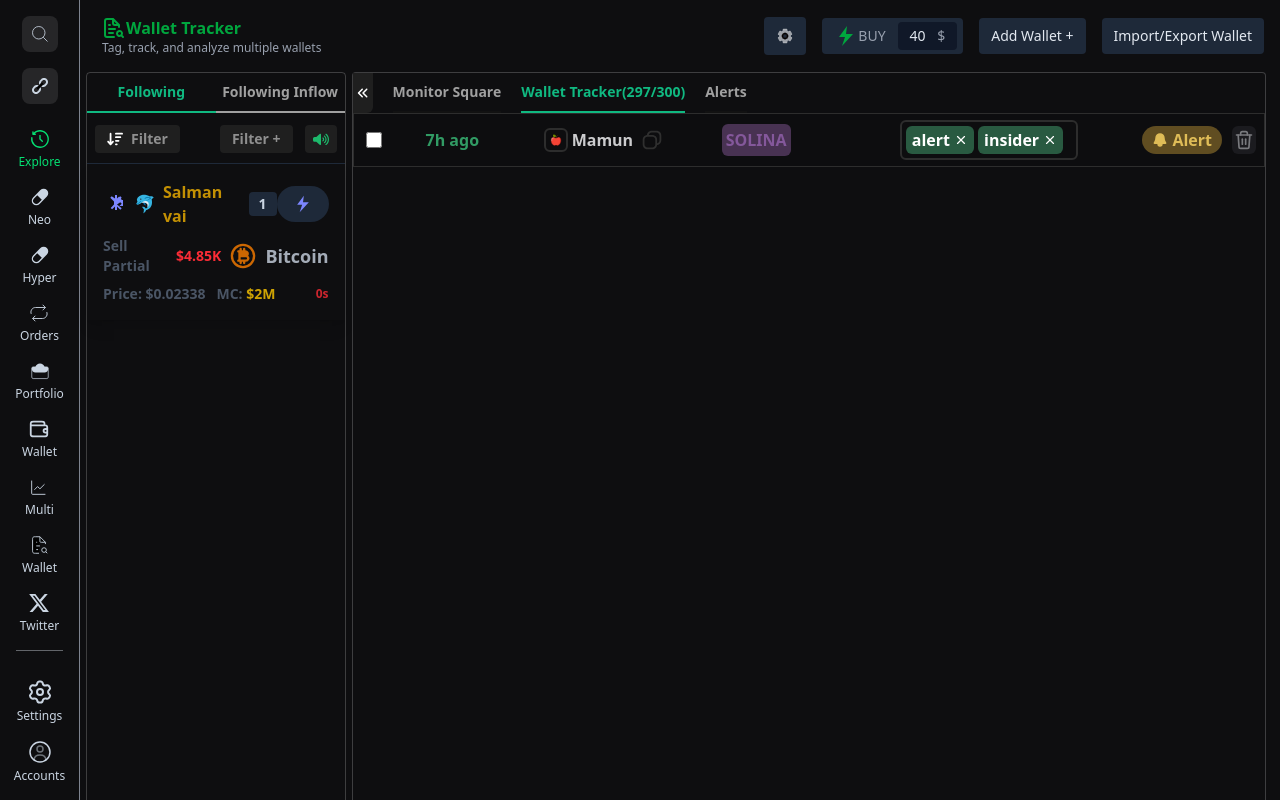
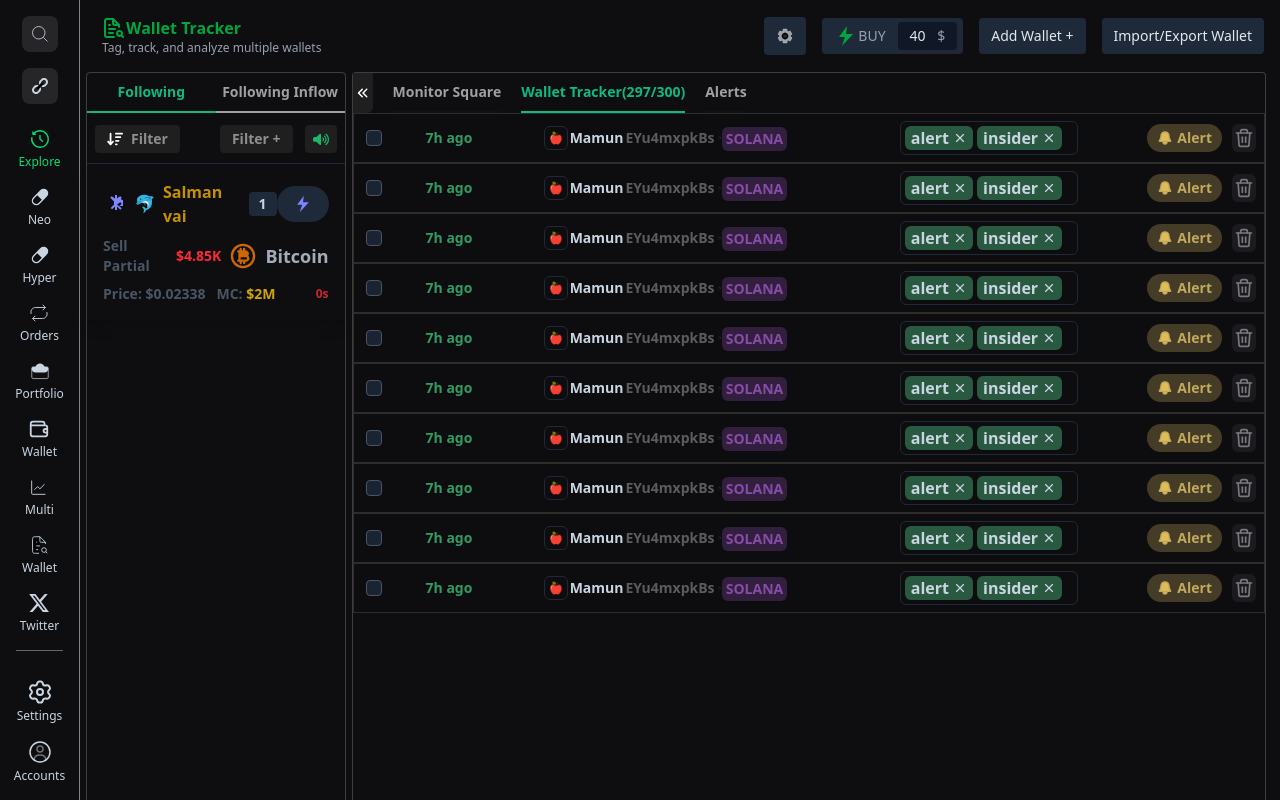
Before and after one commit to Hablu-Programmer-Team/Wallet-Tracker, a Vue app: page / in a window 1280 px wide. Built offline with nearby package versions, Linux system fonts and the light colour scheme.

Commit message:
table created successfully

```diff
--- a/src/components/common/button.vue
+++ b/src/components/common/button.vue
@@ -3,7 +3,7 @@ import Close from "../icons/icon.vue";
 </script>
 <template>
   <button
-    class="flex gap-1 bg-[#295A41] font-bold items-center px-1.5 py-0.5 rounded-md cursor-pointer"
+    class="flex gap-1 bg-[#295A41] text-slate-300 font-bold items-center px-1.5 rounded-md cursor-pointer"
   >
     <slot></slot>
     <Close />
--- a/src/components/common/button2.vue
+++ b/src/components/common/button2.vue
@@ -5,7 +5,7 @@ import icon2 from "../icons/icon2.vue";
 <template>
   <div class="flex gap-2.5 items-center cursor-pointer">
     <button
-      class="bg-[#604D21] flex gap-1 text-[#DFBC57] font-bold rounded-full px-2.5 py-0.5 items-center cursor-pointer"
+      class="bg-[#c2a95d]/30 flex gap-1 text-[#c2a95d] font-bold rounded-full px-2.5 py-1 items-center cursor-pointer text-sm"
     >
       <icon2 /> Alert
     </button>
--- a/src/components/data-table/item.vue
+++ b/src/components/data-table/item.vue
@@ -2,40 +2,58 @@
 import CommonButton from "../common/button.vue";
 import button2 from "../common/button2.vue";
 import copy from "../icons/copy.vue";
+import { type PropType } from "vue";
+interface ITag {
+  id: number;
+  name: string;
+}
+defineProps({
+  createdAgo: String,
+  name: String,
+  address: String,
+  chain: String,
+  tags: {
+    type: Array as PropType<ITag[]>,
+    required: false,
+    default: () => []
+  }
+});
 </script>
 
 <template>
   <div
-    class="grid grid-cols-5 w-full bg-[#0d0d0f] h-[54px] text-white items-center ps-3 pe-2 border border-[#2d2d2d]"
+    class="grid grid-cols-5 w-full bg-[#0d0d0f] h-[50px] text-white items-center ps-3 pe-2 border border-[#2d2d2d]"
   >
     <div>
       <div class="flex gap-11 items-center">
-        <input type="checkbox" class="checkbox" />
-        <p class="text-[#319b64] font-bold">7h ago</p>
+         <div class="w-4 h-4 rounded-sm bg-gray-800/80 border border-gray-600 cursor-pointer">
+
+         </div>
+        <p class="text-[#319b64] text-sm font-semibold">{{createdAgo}}</p>
       </div>
     </div>
     <div>
-      <div class="flex gap-1 items-center">
+      <div class="flex gap-0.5 items-center text-slate-300">
         <img
           src="/apple.png"
-          class="h-6 w-6 border-2 border-[#2d2d2d] rounded-md p-1"
+          class="h-6 w-6 border border-gray-800 rounded-md p-1"
           alt="Apple logo"
         />
-        <p class="text-[#CCCCCE] font-bold">Mamun</p>
+        <p class="font-bold text-sm">{{name}}</p>
+        <p class="text-[#5C5C5E] font-semibold text-sm">{{address}}</p>
         <copy />
       </div>
     </div>
     <div>
-      <div class="bg-[#483252] inline-block rounded-md">
-        <p class="uppercase p-1 font-bold text-[#84589B]">solina</p>
+      <div class="bg-[#874ba8]/30 inline-block rounded-md">
+        <p class="uppercase px-1 py-0.5 font-bold text-[#874ba8] text-sm">solana</p>
       </div>
     </div>
     <div>
       <div
-        class="border-2 border-[#2d2d2d] rounded-md p-1 flex gap-1 max-w-[200px]"
+        class="border border-gray-800 rounded-md p-1 flex gap-1 max-w-[230px]"
       >
-        <CommonButton>alert</CommonButton>
-        <CommonButton>insider</CommonButton>
+        <CommonButton v-for="tag of tags">{{tag.name}}</CommonButton>
       </div>
     </div>
     <div class="flex justify-end">
@@ -43,19 +61,3 @@ import copy from "../icons/copy.vue";
     </div>
   </div>
 </template>
-
-<style scoped>
-.checkbox {
-  width: 16px;
-  height: 16px;
-  border: 2px solid #ccc;
-  border-radius: 4px;
-  transition: background-color 0.3s ease;
-  accent-color: green;
-}
-
-.checkbox:checked {
-  background-color: #4caf50;
-  border-color: #4caf50;
-}
-</style>
--- a/src/components/data-table/list.vue
+++ b/src/components/data-table/list.vue
@@ -1,9 +1,25 @@
 <script setup lang="ts">
 import Item from "./item.vue";
+const tags = [{
+  id: 1,
+  name: "alert"
+}, {
+  id: 2,
+  name: "insider"
+}]
 </script>
 
 <template>
   <section>
-    <Item />
+    <Item createdAgo="7h ago" name="Mamun" address="EYu4mxpkBs" chain="solana" :tags="tags"/>
+    <Item createdAgo="7h ago" name="Mamun" address="EYu4mxpkBs" chain="solana" :tags="tags"/>
+    <Item createdAgo="7h ago" name="Mamun" address="EYu4mxpkBs" chain="solana" :tags="tags"/>
+    <Item createdAgo="7h ago" name="Mamun" address="EYu4mxpkBs" chain="solana" :tags="tags"/>
+    <Item createdAgo="7h ago" name="Mamun" address="EYu4mxpkBs" chain="solana" :tags="tags"/>
+    <Item createdAgo="7h ago" name="Mamun" address="EYu4mxpkBs" chain="solana" :tags="tags"/>
+    <Item createdAgo="7h ago" name="Mamun" address="EYu4mxpkBs" chain="solana" :tags="tags"/>
+    <Item createdAgo="7h ago" name="Mamun" address="EYu4mxpkBs" chain="solana" :tags="tags"/>
+    <Item createdAgo="7h ago" name="Mamun" address="EYu4mxpkBs" chain="solana" :tags="tags"/>
+    <Item createdAgo="7h ago" name="Mamun" address="EYu4mxpkBs" chain="solana" :tags="tags"/>
   </section>
 </template>
```
